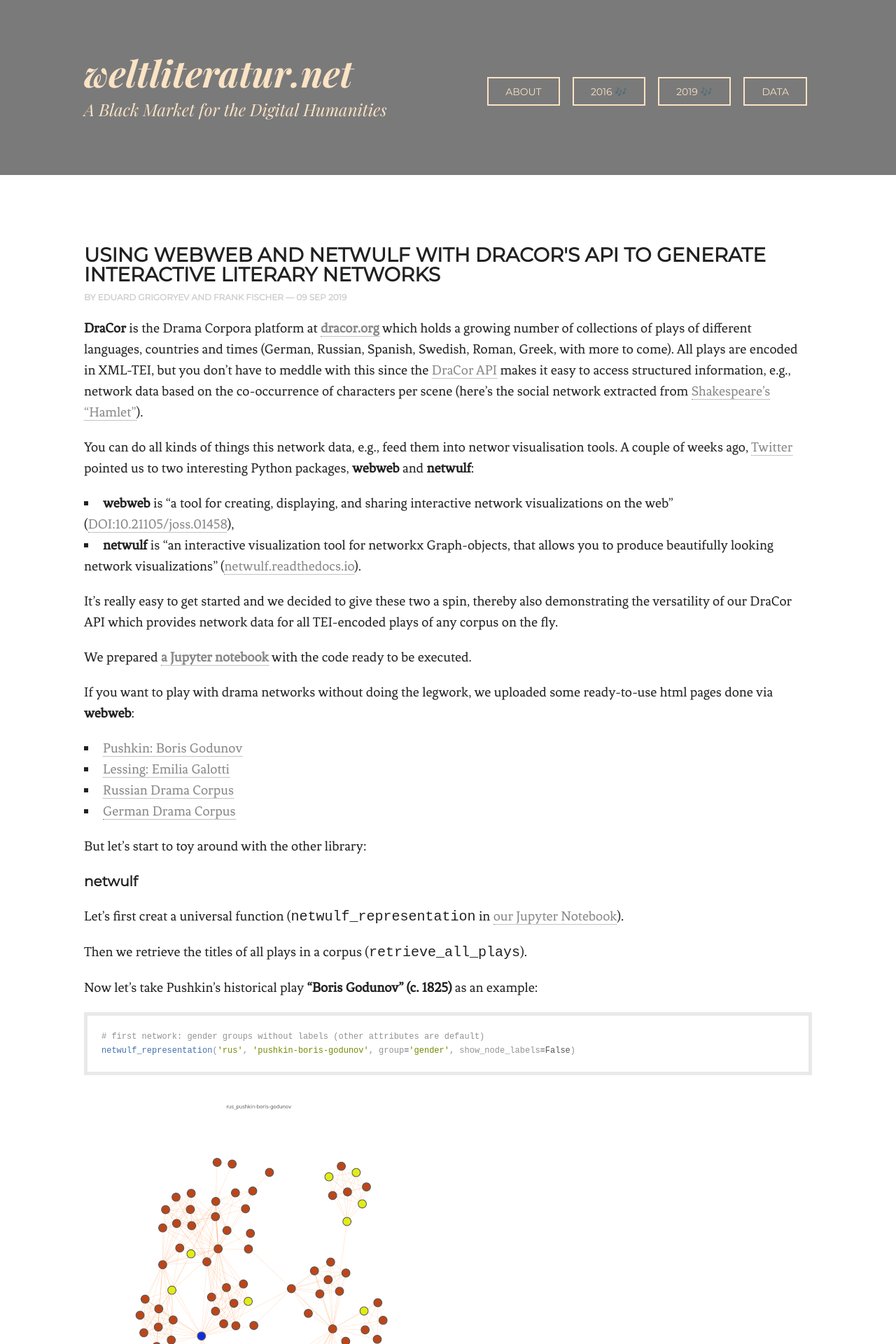
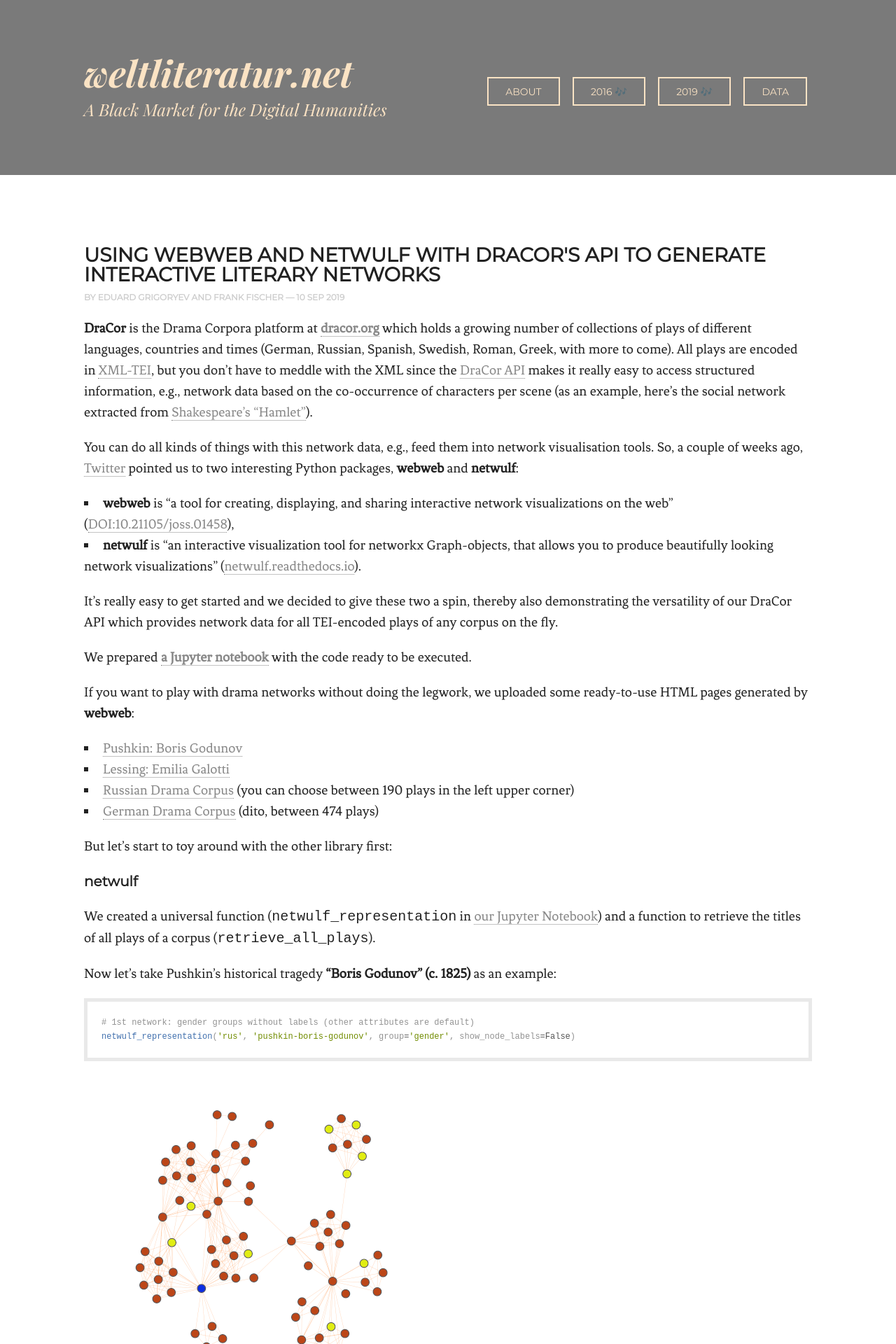
Before and after one commit to weltliteratur/blog, a Jekyll site: the page built from _posts/2019-09-09-netwulf-webweb.markdown, in a window 1280 px wide. Shown: the top 1920 px of the page at 70% size. Built offline with Jekyll 4.4.1, drawn with Linux system fonts in a browser that asks for light colours; some of the changed text lies outside the part shown.

Commit message:
update blog post

````diff
--- a/_posts/2019-09-09-netwulf-webweb.markdown
+++ b/_posts/2019-09-09-netwulf-webweb.markdown
@@ -3,12 +3,12 @@
 layout: post
 author: [eduard, frank]
 comments: true
-date: 2019-09-09
+date: 2019-09-10
 ---
 
-**DraCor** is the Drama Corpora platform at [**dracor.org**](https://dracor.org/) which holds a growing number of collections of plays of different languages, countries and times (German, Russian, Spanish, Swedish, Roman, Greek, with more to come). All plays are encoded in XML-TEI, but you don't have to meddle with this since the [DraCor API](https://dracor.org/documentation/api/) makes it easy to access structured information, e.g., network data based on the co-occurrence of characters per scene (here's the social network extracted from [Shakespeare's "Hamlet"](https://dracor.org/shake/hamlet#network)).
+**DraCor** is the Drama Corpora platform at [**dracor.org**](https://dracor.org/) which holds a growing number of collections of plays of different languages, countries and times (German, Russian, Spanish, Swedish, Roman, Greek, with more to come). All plays are encoded in [XML-TEI](https://en.wikipedia.org/wiki/Text_Encoding_Initiative), but you don't have to meddle with the XML since the [DraCor API](https://dracor.org/documentation/api/) makes it really easy to access structured information, e.g., network data based on the co-occurrence of characters per scene (as an example, here's the social network extracted from [Shakespeare's "Hamlet"](https://dracor.org/shake/hamlet#network)).
 
-You can do all kinds of things this network data, e.g., feed them into networ visualisation tools. A couple of weeks ago, [Twitter](https://twitter.com/DanLarremore/status/1161003051726958592) pointed us to two interesting Python packages, **webweb** and **netwulf**:
+You can do all kinds of things with this network data, e.g., feed them into network visualisation tools. So, a couple of weeks ago, [Twitter](https://twitter.com/DanLarremore/status/1161003051726958592) pointed us to two interesting Python packages, **webweb** and **netwulf**:
 
 * **webweb** is "a tool for creating, displaying, and sharing interactive network visualizations on the web" ([DOI:10.21105/joss.01458](http://dx.doi.org/10.21105/joss.01458)),
 * **netwulf** is "an interactive visualization tool for networkx Graph-objects, that allows you to produce beautifully looking network visualizations” ([netwulf.readthedocs.io](https://netwulf.readthedocs.io/en/latest/about.html)).
@@ -17,25 +17,23 @@
 
 We prepared [**a Jupyter notebook**](https://github.com/ldsad7/netwulf_and_webweb_for_rusdracor) with the code ready to be executed.
 
-If you want to play with drama networks without doing the legwork, we uploaded some ready-to-use html pages done via **webweb**:
+If you want to play with drama networks without doing the legwork, we uploaded some ready-to-use HTML pages generated by **webweb**:
 
 * [Pushkin: Boris Godunov](/webweb/pushkin-boris-godunov.html)
 * [Lessing: Emilia Galotti](/webweb/lessing-emilia-galotti.html)
-* [Russian Drama Corpus](/webweb/rus.html)
-* [German Drama Corpus](/webweb/ger.html)
+* [Russian Drama Corpus](/webweb/rus.html) (you can choose between 190 plays in the left upper corner)
+* [German Drama Corpus](/webweb/ger.html) (dito, between 474 plays)
 
-But let's start to toy around with the other library:
+But let's start to toy around with the other library first:
 
 ## netwulf
 
-Let's first creat a universal function (```netwulf_representation``` in [our Jupyter Notebook](https://github.com/ldsad7/netwulf_and_webweb_for_rusdracor)).
+We created a universal function (```netwulf_representation``` in [our Jupyter Notebook](https://github.com/ldsad7/netwulf_and_webweb_for_rusdracor)) and a function to retrieve the titles of all plays of a corpus (```retrieve_all_plays```).
 
-Then we retrieve the titles of all plays in a corpus (```retrieve_all_plays```).
-
-Now let's take Pushkin's historical play **"Boris Godunov" (c. 1825)** as an example:
+Now let's take Pushkin's historical tragedy **"Boris Godunov" (c. 1825)** as an example:
 
 ```python
-# first network: gender groups without labels (other attributes are default)
+# 1st network: gender groups without labels (other attributes are default)
 netwulf_representation('rus', 'pushkin-boris-godunov', group='gender', show_node_labels=False)
 ```
 <figure style="text-align:left;">
@@ -60,11 +58,9 @@
   <img src="/images/netwulf-webweb/godunov3.png" alt="Boris Godunov (3)" style="width:500px;" />
 </figure>
 
-
 ```python
-# fourth network: gender groups with numOfSpeechActs size without labels
+# 4th network: gender groups with numOfSpeechActs size without labels
 netwulf_representation('rus', 'pushkin-boris-godunov', group='gender', size='numOfSpeechActs', show_node_labels=False)
-+ PI
 ```
 
 <figure style="text-align:left;">
@@ -78,10 +74,10 @@
     node['size'] = node['radius']
 ```
 
-As a second example, let's turn to German drama and try the usual suspect, **Lessing's "Emilia Galotti" (1772)**:
+Now, as second example, let's turn to German drama and try the usual suspect, **Lessing's "Emilia Galotti" (1772)**:
 
 ```python
-# first network: gender groups without labels
+# 1st network: gender groups without labels
 netwulf_representation('ger', 'lessing-emilia-galotti', group='gender', show_node_labels=False)  # other attributes are default (see above)
 ```
 
@@ -99,7 +95,7 @@
 </figure>
 
 ```python
-# third network: gender groups with node and link labels and numOfWords size
+# 3rd network: gender groups with node and link labels and numOfWords size
 netwulf_representation('ger', 'lessing-emilia-galotti', group='gender', size='numOfWords', show_link_labels=True)
 ```
 
@@ -108,7 +104,7 @@
 </figure>
 
 ```python
-# fourth network: all characters with numOfScenes size with node and link labels
+# 4th network: all characters with numOfScenes size with node and link labels
 netwulf_representation('ger', 'lessing-emilia-galotti', size='numOfSpeechActs')
 ```
 
@@ -128,26 +124,24 @@
 
 ## webweb
 
-Dan Larremore's webweb library offers a similar approach to visualise network data (see [documentation](https://webwebpage.github.io/)). We wrote two scripts: the first one is for representing only one play and the second one for representing several plays, e.g., a whole corpus, or translations or different editions of the same play.
+Dan Larremore's webweb library offers a similar approach to visualise network data (see their [documentation](https://webwebpage.github.io/)). We wrote two scripts: the first one is for representing only one play, the second one for representing several plays, for example, a whole corpus, or translations or different editions of the same play.
 
-We wrote a universal function to integrate DraCor data with webweb (```webweb_representation``` in our [our Jupyter Notebook](https://github.com/ldsad7/netwulf_and_webweb_for_rusdracor)).
-
-As you can see, the script is a bit easier and uses less additional parameters. That is because the library provides us an opportunity to fine-tune the settings such as 'color nodes by'/'scale node sizes' by ourselves in the generated html file. So it is definitely an advantage as you don't have to restart the program.
+We created a universal function to integrate DraCor data with webweb (```webweb_representation``` in our [our Jupyter Notebook](https://github.com/ldsad7/netwulf_and_webweb_for_rusdracor)). This script is a bit easier and uses less additional parameters. That is because the library provides us an opportunity to fine-tune the settings such as 'color nodes by'/'scale node sizes by' interactively in the generated HTML file. Definitely an advantage since you don't have to restart the program.
 
 Other advantages as follows:
-1. interactive captions where you can interactively scale the node sizes (although they are limited to 5 ranges),
-2. ability to highlight a node (now it is not possible to highlight several nodes, only if these nodes has common letter sequence in their labels which doesn't make sense), using netwulf we can highlight any number of nodes (need to tap twice on each of them),
-3. several networks (ability to compare on one page), dynamic networks (ability to see the change over time),
+1. interactive captions where you can interactively scale node sizes (although they are limited to 5 sizes),
+2. ability to highlight a node (but it's not possible to highlight groups of nodes, only if these nodes have a common letter sequence in their labels), yet in netwulf we can highlight any number of nodes (need to tap twice on each of them),
+3. choose between a collection of networks (ability to compare them on one page), dynamic networks (ability to see change over time),
 4. ability to color nodes,
 5. SVG output.
 
-Though, in our opinion, it has some disadvantages in comparison to the netwulf library:
-1. inability to zoom in and out (it leads to inability to predict height and width parameters correctly: every graph is always in the center of the field, so we still need to rerun our program with correct parameters),
+In our opinion, webweb also has some disadvantages in comparison to the netwulf library:
+1. inability to zoom in and out,
 2. no possibility to freely change parameters (e.g., colour sets, node radius, etc.) as with netwulf library,
-3. some parameters (e.g. link opacity) are binary while in netwulf library they are continuous, some parameters are missing (e.g. stroke width, no 'wiggle' option),
-4. inability to restore the graph (not in SVG format) in exact way (saving all the x and y coordinates of the nodes and some other settings), resaving the html doesn't solve the problem.
+3. some parameters (like the link opacity) are binary while in netwulf they are continuous, some parameters are missing (e.g., stroke width, and no 'wiggle' option),
+4. inability to restore a graph (not in SVG format) in the exact same way.
 
-Let’s look at the graphs produced by WebWeb. First **Pushkin's "Boris Godunov"**:
+Let’s look at the graphs produced by webweb. First **Pushkin's "Boris Godunov"**:
 
 ```python
 # first network: gender groups with labels (size == weightedDegree)
@@ -182,7 +176,7 @@
   <img src="/images/netwulf-webweb/webweb4.png" alt="webweb (4)" style="width:500px;" />
 </figure>
 
-Again, the html files generated by webweb embed all the JavaScript you need and you can save them as standalone pages:
+As stated above, the HTML files generated by webweb embed all the JavaScript you need and you can save them as standalone pages:
 
 * [Pushkin: Boris Godunov](/webweb/pushkin-boris-godunov.html)
 * [Lessing: Emilia Galotti](/webweb/lessing-emilia-galotti.html)
````
Also changed, not shown: other parts of _posts/2019-09-09-netwulf-webweb.markdown (+3 -3 lines), images/netwulf-webweb/galotti1.png, images/netwulf-webweb/galotti2.png, images/netwulf-webweb/galotti3.png, images/netwulf-webweb/galotti4.png, images/netwulf-webweb/godunov1.png, images/netwulf-webweb/godunov2.png, images/netwulf-webweb/godunov3.png, images/netwulf-webweb/godunov4.png, images/netwulf-webweb/webweb1.png, images/netwulf-webweb/webweb2.png, images/netwulf-webweb/webweb3.png, images/netwulf-webweb/webweb4.png.
